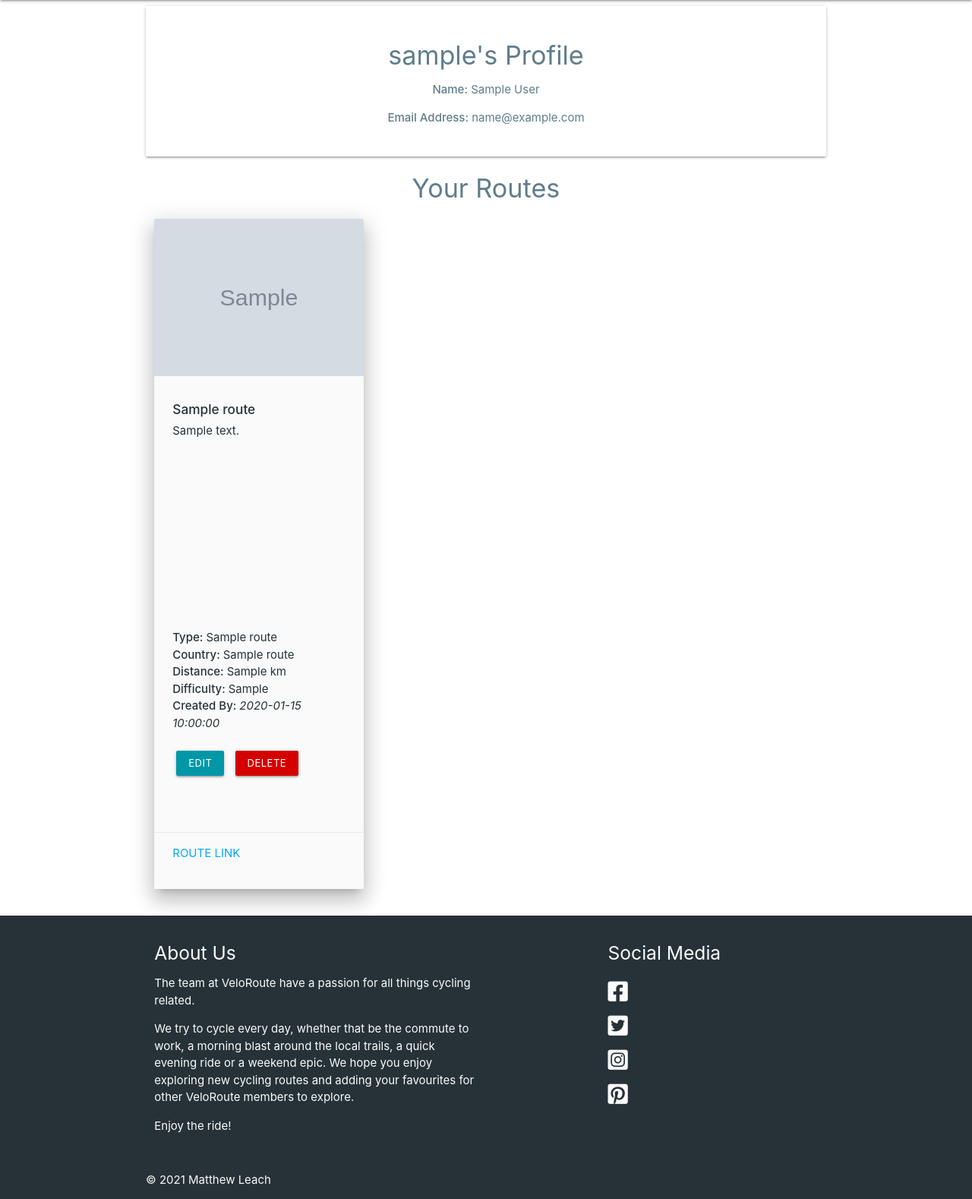
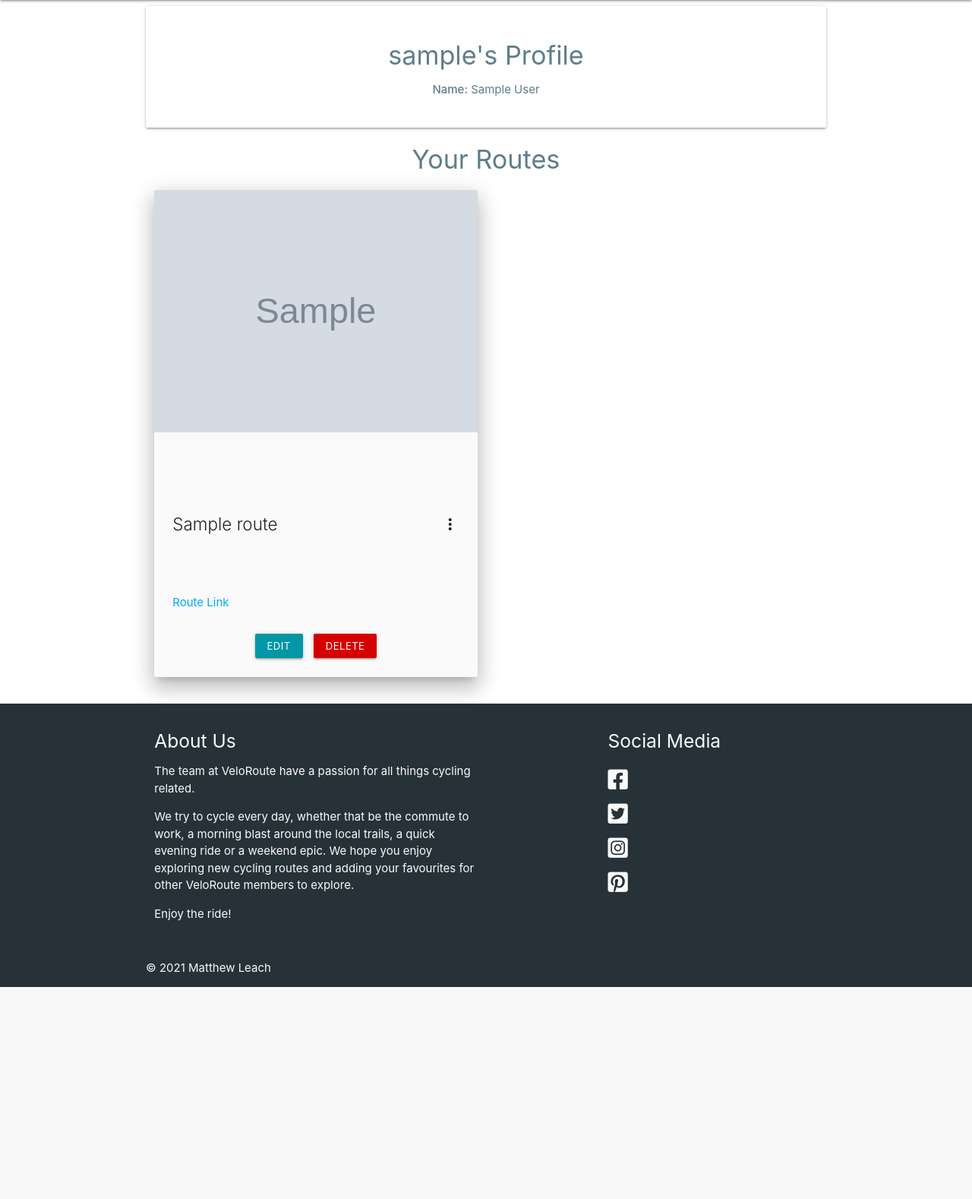
Before and after one commit to Matty-El/velo-route, a Flask app: page /profile/admin in a window 1280 px wide. Shown: the part 100-1678 px from the top of the page at 76% size. After the commit the page ends 1399 px from the top, so only its background shows below. Run offline with Flask 2, Linux system fonts and the light colour scheme; the visitor is signed in with stand-in values (Sample User, id 1); grey boxes marked "Sample" are stand-in pictures; a database or web service that is not in the repository returns one stand-in record (values such as "Sample title"); some libraries are stand-ins or nearby versions.

Commit message:
Reformat Materialize cards

```diff
--- a/static/css/style.css
+++ b/static/css/style.css
@@ -37,10 +37,6 @@ input {
     font-size: 1.5rem;
 }
 
-/*.footer {
-    color: #fafafa;
-}*/
-
 /*------------------------------------- general */
 #body {
     font-family: 'Roboto' sans-serif !important;
@@ -75,16 +71,7 @@ main {
 }
 
 /*------------------------------------- cards */
-
-.card-content {
-    height: 600px;
-    color: #263238;
-}
-
-.card-action {
-    height: 75px;
-    font-size: 1rem;
-}
+/*
 
 .card-description {
     height: 250px;
@@ -94,19 +81,23 @@ main {
     height: 125px;
 }
 
-.card-name {
-    height: 75px;
+*/
+
+.card-image {
+    min-height: 400px;
+}
+
+.card-title {
+    min-height: 100px;
     padding-bottom: 10px;
 }
 
-.card-buttons {
-    height: 50px;
-    padding-top: 20px;
-    padding-bottom: 20px;
+.card-title.activator {
+    font-size: 1.5rem;
 }
 
-#tip-card-description {
-    white-space: pre-line;
+.card-buttons {
+    padding-bottom: 20px;
 }
 
 /*------------------------------------- navbar */
--- a/templates/add_cycling_tip.html
+++ b/templates/add_cycling_tip.html
@@ -23,7 +23,7 @@
             <div class="row">
                 <div class="input-field">
                     <i class="fas fa-map-signs prefix blue-grey-text"></i>
-                    <input id="cycling_tip_name" name="cycling_tip_name" type="text" pattern="([^\s][A-z0-9À-ž\s]+){5,70}$" class="validate" required>
+                    <input id="cycling_tip_name" name="cycling_tip_name" type="text" minlength="5" maxlength="70" pattern="([^\s][A-z0-9À-ž\s]+)$" class="validate" required>
                     <label for="cycling_tip_name" class="routes-label">Cycling Tip Name (max 70 char)</label>
                     <span class="helper-text" data-error="5-70 characters, letters and numbers only" data-success="Valid Input"></span>
                 </div>
--- a/templates/add_route.html
+++ b/templates/add_route.html
@@ -51,7 +51,7 @@
             <div class="row">
                 <div class="input-field">
                     <i class="fas fa-map-signs prefix blue-grey-text"></i>
-                    <input id="route_name" name="route_name" type="text" pattern="([^\s][A-z0-9À-ž\s]+){5,70}$" class="validate" required>
+                    <input id="route_name" name="route_name" type="text" minlength="5" maxlength="70" pattern="([^\s][A-z0-9À-ž\s]+)$" class="validate" required>
                     <label for="route_name" class="routes-label">Route Name</label>
                     <span class="helper-text" data-error="5-70 characters, letters and numbers only" data-success="Valid Input"></span>
                 </div>
--- a/templates/base.html
+++ b/templates/base.html
@@ -8,6 +8,7 @@
   <link rel="stylesheet" href="https://cdnjs.cloudflare.com/ajax/libs/font-awesome/5.15.3/css/all.min.css"
     integrity="sha512-iBBXm8fW90+nuLcSKlbmrPcLa0OT92xO1BIsZ+ywDWZCvqsWgccV3gFoRBv0z+8dLJgyAHIhR35VZc2oM/gI1w=="
     crossorigin="anonymous" referrerpolicy="no-referrer" type="text/css">
+    <link href="https://fonts.googleapis.com/icon?family=Material+Icons" rel="stylesheet">
   <link rel="stylesheet" href="https://cdnjs.cloudflare.com/ajax/libs/materialize/1.0.0/css/materialize.min.css"
     type="text/css">
   <link rel="stylesheet" href="{{ url_for('static', filename='css/style.css') }}" type="text/css">
--- a/templates/edit_cycling_tip.html
+++ b/templates/edit_cycling_tip.html
@@ -27,7 +27,7 @@
             <div class="row">
                 <div class="input-field">
                     <i class="fas fa-map-signs prefix blue-grey-text darken-5"></i>
-                    <input id="cycling_tip_name" name="cycling_tip_name" minlength="2" maxlength="60" value="{{- cycling_tip.cycling_tip_name -}}" type="text" pattern="([^\s][A-z0-9À-ž\s]+){5,70}$" class="validate" required>
+                    <input id="cycling_tip_name" name="cycling_tip_name" minlength="5" maxlength="70" pattern="([^\s][A-z0-9À-ž\s]+)$" value="{{- cycling_tip.cycling_tip_name -}}" type="text" pattern="([^\s][A-z0-9À-ž\s]+)$" class="validate" required>
                     <label for="cycling_tip_name" class="routes-label">Cycling Tip Name (max 70 char)</label>
                     <span class="helper-text" data-error="5-70 characters, letters and numbers only" data-success="Valid Input"></span>
                 </div>
--- a/templates/edit_route.html
+++ b/templates/edit_route.html
@@ -66,7 +66,7 @@
                 <div class="input-field col s12">
                     <i class="fas fa-map-signs prefix blue-grey-text"></i>
                     <input id="route_name" name="route_name" type="text"
-                        value="{{- route.route_name -}}" pattern="([^\s][A-z0-9À-ž\s]+){5,70}$" class="validate" required>
+                        value="{{- route.route_name -}}" minlength="5" maxlength="70" pattern="([^\s][A-z0-9À-ž\s]+)$" class="validate" required>
                     <label for="route_name">Route Name</label>
                     <span class="helper-text" data-error="5-70 characters, letters and numbers only" data-success="Valid Input"></span>
                 </div>
--- a/templates/profile.html
+++ b/templates/profile.html
@@ -11,9 +11,6 @@
       <p class="center-align blue-grey-text">
         <strong>Name:</strong> {{ first_name }} {{ last_name }}
       </p>
-      <p class="center-align blue-grey-text">
-        <strong>Email Address:</strong> {{ email }}
-      </p>
     </div>
   </div>
 </div>
@@ -24,39 +21,31 @@
 <div class="container">
   <div class="row">
     {% for route in routes %}
-    <div class="col s12 m6 l4">
+    <div class="col s12 l6">
       <div class="card grey lighten-5 z-depth-4">
-        <div class="card-image">
-          <img src="{{ route.route_image }}" alt="Route Image">
+        <div class="card-image waves-effect waves-block waves-light">
+          <img class="activator" src="{{ route.route_image }}" alt="Route Image">
         </div>
         <div class="card-content">
-          <div id="card-name">
-            <h6><strong>{{ route.route_name }}</strong></h6>
+          <span class="card-title activator">{{ route.route_name }}<i class="material-icons right">more_vert</i></span>
+          <p><a class="light-blue-text darken-2" href="{{ route.route_link }}" target="_blank">Route Link</a></p>
         </div>
-          <div>
-            <p class="card-description">{{ route.route_description}}</p><br>
-          </div>
-          <div>
+        <div class="card-reveal">
+          <span class="card-title activator"><strong>{{ route.route_name }}<i
+                class="material-icons right">close</i></strong></span>
+          <p class="card-description">{{ route.route_description}}</p><br />
           <p><strong>Type: </strong>{{ route.category_name }}</p>
           <p><strong>Country: </strong>{{ route.country_name }}</p>
           <p><strong>Distance: </strong>{{ route.route_distance }} km</p>
           <p><strong>Difficulty: </strong>{{ route.route_difficulty }}</p>
           <p><strong>Created By: </strong><em>{{ route.created_by }}</em></p>
         </div>
-          <div class="card-buttons">
-            <a href="{{ url_for('edit_route', route_id=route._id) }}"
-              class="btn-small cyan darken-2 waves-effect">Edit
+        <div class="card-buttons center-align">
+          <a href="{{ url_for('edit_route', route_id=route._id) }}" class="btn-small cyan darken-2 waves-effect">Edit
           </a>
           <!-- delete route modal trigger -->
-            <a href="#delete-modal{{ loop.index0 }}"
-              class="btn-small red accent-4 waves-effect modal-trigger">Delete
+          <a href="#delete-modal{{ loop.index0 }}" class="btn-small red accent-4 waves-effect modal-trigger">Delete
           </a>
-          </div>
-        </div>
-        <div class="card-action">
-          <a class="light-blue-text darken-2" href="{{ route.route_link }}" target="_blank">Route Link</a>
-        </div>
-      </div>
         </div>
         <!-- delete route modal -->
         <div id="delete-modal{{ loop.index0 }}" class="modal">
@@ -71,6 +60,8 @@
               class="modal-close btn-small red accent-4 waves-effect">Delete</a>
           </div>
         </div>
+      </div>
+    </div>
     {% endfor %}
   </div>
 </div>
```
Also changed, not shown: templates/routes.html (+9 -14 lines). Lines whose indentation alone changed are shown as unchanged.
